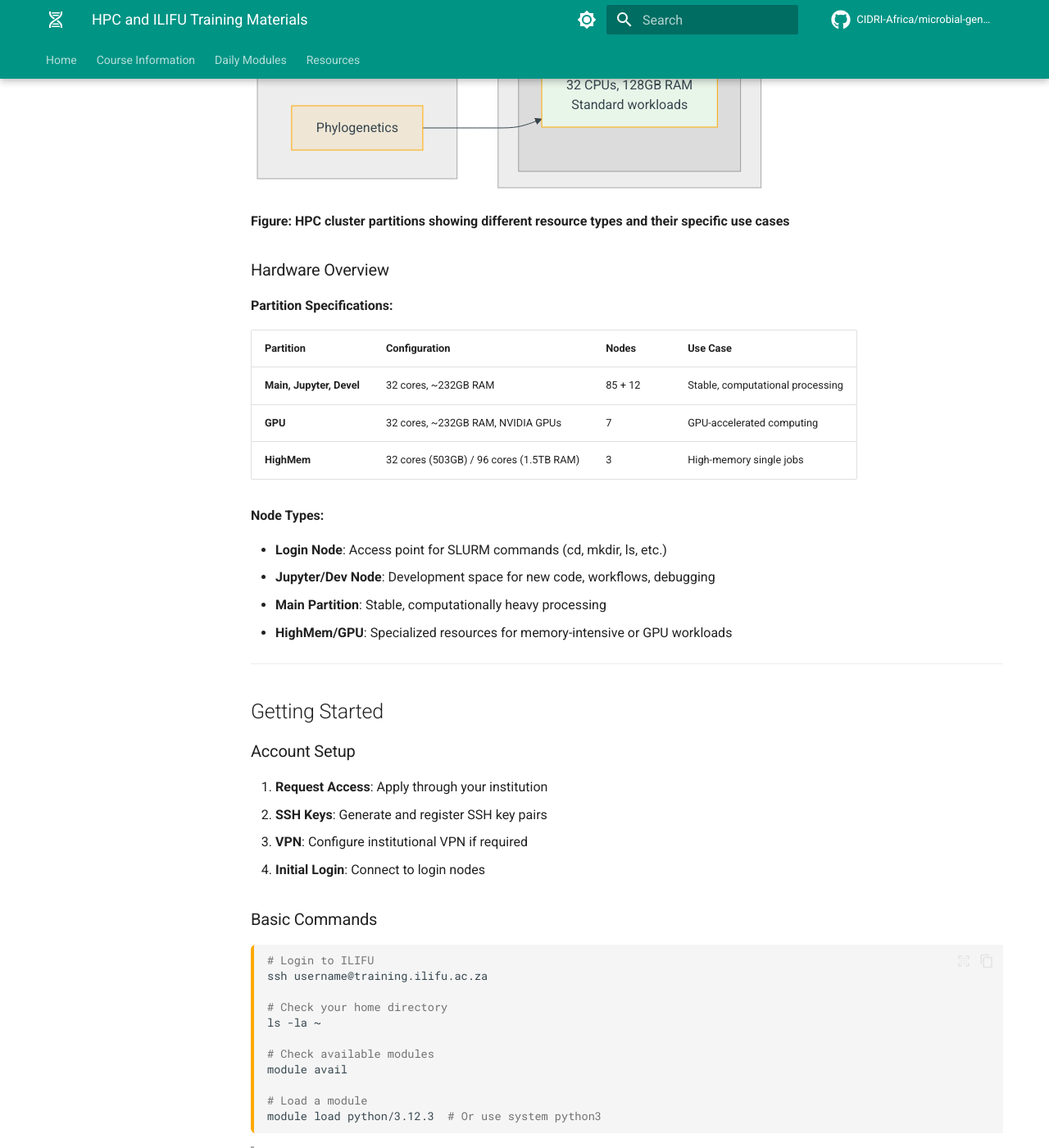
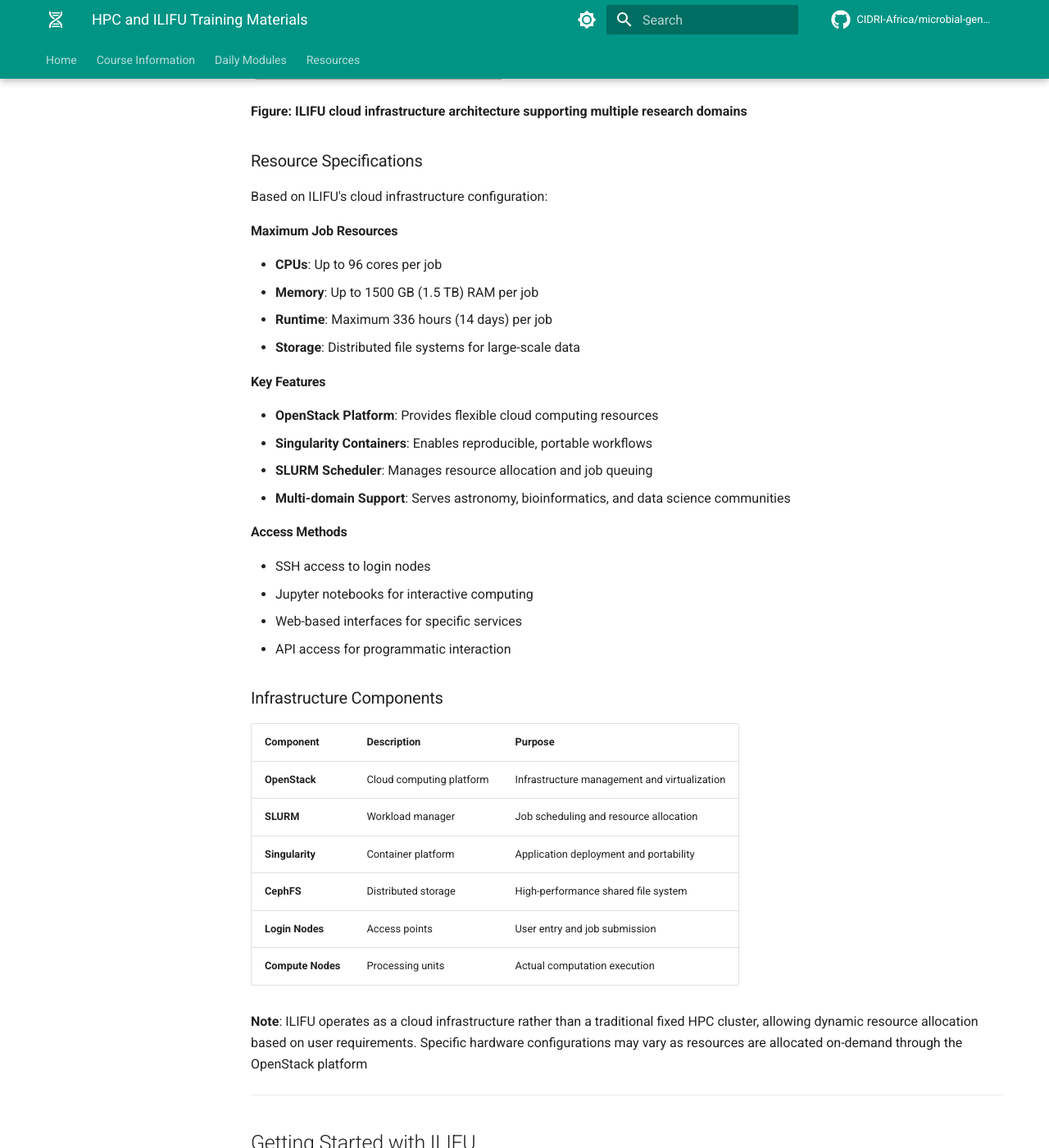
Before and after one commit to mamanambiya/microbial-genomics-training, an MkDocs documentation site: the page built from docs_src/day2/hpc-ilifu-training.md, in a window 1280 px wide and 1400 px high, scrolled down 7828 px. Shown: the whole window at 82% size. Built offline with MkDocs 1.6.1 and Material for MkDocs 9.7.7, drawn with Linux system fonts in a browser that asks for light colours; comment, search, counter and statistics services are not loaded; some of the changed text lies outside the part shown.

Commit message:
Update ILIFU cluster architecture with cloud infrastructure details
- Replace outdated partition specifications with current ILIFU cloud infrastructure info
- Add OpenStack platform, Singularity containers, and SLURM configuration details
- Update resource limits: 96 CPUs, 1.5TB RAM, 336 hours max runtime per job
- Add Mermaid diagram showing ILIFU infrastructure components
- Fix markdown linting issues (headings, lists, code blocks)
- Clarify that ILIFU is a cloud platform rather than fixed HPC cluster

````diff
--- a/docs_src/day2/hpc-ilifu-training.md
+++ b/docs_src/day2/hpc-ilifu-training.md
@@ -233,68 +233,91 @@ Desktop Computer          HPC Cluster
 
 ### ILIFU Cluster Architecture
 
+ILIFU (Inter-University Institute for Data Intensive Astronomy) is a cloud computing infrastructure designed for data-intensive research in astronomy, bioinformatics, and other computational sciences. The facility operates on an OpenStack platform with containerized workloads using Singularity and job scheduling through SLURM.
+
 ```mermaid
-graph LR
-    subgraph "ILIFU HPC Partitions"
-        subgraph "General Partition"
-            GP[General<br/>32 CPUs, 128GB RAM<br/>Standard workloads]
+graph TB
+    subgraph "ILIFU Infrastructure"
+        subgraph "Cloud Platform"
+            OS[OpenStack Cloud<br/>Infrastructure-as-a-Service]
         end
 
-        subgraph "HighMem Partition"
-            HM[HighMem<br/>32 CPUs, 256GB RAM<br/>Memory-intensive jobs]
+        subgraph "Compute Resources"
+            CN[Compute Nodes<br/>Max: 96 CPUs per job<br/>Max: 1500 GB RAM per job]
         end
 
-        subgraph "GPU Partition"
-            GPU[GPU<br/>32 CPUs, 128GB RAM<br/>4x V100 GPUs<br/>ML/AI workloads]
+        subgraph "Container Platform"
+            SP[Singularity Containers<br/>HPC-optimized<br/>Rootless execution]
         end
 
-        subgraph "Large Partition"
-            LP[Large<br/>64 CPUs, 512GB RAM<br/>Large-scale analysis]
+        subgraph "Job Scheduler"
+            SL[SLURM Workload Manager<br/>Max runtime: 336 hours]
         end
     end
 
-    subgraph "Use Cases"
-        UC1[Genome Assembly]
-        UC2[Variant Calling]
-        UC3[Metagenomics]
-        UC4[Machine Learning]
-        UC5[Phylogenetics]
+    subgraph "Research Domains"
+        AST[Astronomy<br/>MeerKAT, SKA]
+        BIO[Bioinformatics<br/>Genomics, Metagenomics]
+        DS[Data Science<br/>ML/AI Research]
     end
 
-    UC1 --> HM
-    UC2 --> GP
-    UC3 --> LP
-    UC4 --> GPU
-    UC5 --> GP
+    OS --> CN
+    CN --> SP
+    SP --> SL
 
-    style GP fill:#e8f5e9
-    style HM fill:#fff3e0
-    style GPU fill:#f3e5f5
-    style LP fill:#e1f5fe
+    AST --> SL
+    BIO --> SL
+    DS --> SL
+
+    style OS fill:#e1f5fe
+    style CN fill:#e8f5e9
+    style SP fill:#fff3e0
+    style SL fill:#f3e5f5
 ```
 
-**Figure: HPC cluster partitions showing different resource types and their specific use cases**
+**Figure: ILIFU cloud infrastructure architecture supporting multiple research domains**
 
-### Hardware Overview
+### Resource Specifications
 
-**Partition Specifications:**
+Based on ILIFU's cloud infrastructure configuration:
 
-| Partition | Configuration | Nodes | Use Case |
-|-----------|--------------|--------|----------|
-| **Main, Jupyter, Devel** | 32 cores, ~232GB RAM | 85 + 12 | Stable, computational processing |
-| **GPU** | 32 cores, ~232GB RAM, NVIDIA GPUs | 7 | GPU-accelerated computing |
-| **HighMem** | 32 cores (503GB) / 96 cores (1.5TB RAM) | 3 | High-memory single jobs |
+#### Maximum Job Resources
 
-**Node Types:**
+- **CPUs**: Up to 96 cores per job
+- **Memory**: Up to 1500 GB (1.5 TB) RAM per job
+- **Runtime**: Maximum 336 hours (14 days) per job
+- **Storage**: Distributed file systems for large-scale data
 
-- **Login Node**: Access point for SLURM commands (cd, mkdir, ls, etc.)
-- **Jupyter/Dev Node**: Development space for new code, workflows, debugging
-- **Main Partition**: Stable, computationally heavy processing
-- **HighMem/GPU**: Specialized resources for memory-intensive or GPU workloads
+#### Key Features
+
+- **OpenStack Platform**: Provides flexible cloud computing resources
+- **Singularity Containers**: Enables reproducible, portable workflows
+- **SLURM Scheduler**: Manages resource allocation and job queuing
+- **Multi-domain Support**: Serves astronomy, bioinformatics, and data science communities
+
+#### Access Methods
+
+- SSH access to login nodes
+- Jupyter notebooks for interactive computing
+- Web-based interfaces for specific services
+- API access for programmatic interaction
+
+### Infrastructure Components
+
+| Component | Description | Purpose |
+|-----------|-------------|---------|
+| **OpenStack** | Cloud computing platform | Infrastructure management and virtualization |
+| **SLURM** | Workload manager | Job scheduling and resource allocation |
+| **Singularity** | Container platform | Application deployment and portability |
+| **CephFS** | Distributed storage | High-performance shared file system |
+| **Login Nodes** | Access points | User entry and job submission |
+| **Compute Nodes** | Processing units | Actual computation execution |
+
+**Note**: ILIFU operates as a cloud infrastructure rather than a traditional fixed HPC cluster, allowing dynamic resource allocation based on user requirements. Specific hardware configurations may vary as resources are allocated on-demand through the OpenStack platform
 
 ---
 
-## Getting Started
+## Getting Started with ILIFU
 
 ### Account Setup
 
@@ -323,7 +346,7 @@ module load python/3.12.3  # Or use system python3
 
 ### File System Layout
 
-```
+```bash
 /home/username/          # Your home directory (limited space)
 /scratch/username/       # Temporary fast storage
 /data/project/          # Shared project data
@@ -403,6 +426,8 @@ graph TB
 ```
 
 **Figure: HPC cluster architecture showing the relationship between users, login nodes, SLURM scheduler, compute nodes, and shared storage**
+
+#### About SLURM
 
 **Simple Linux Utility for Resource Management (SLURM)** is a job scheduling and cluster management tool that:
 
@@ -490,11 +515,11 @@ To save and exit nano:
 
 ### Understanding Resources
 
-1. **CPU Cores**: Processing units
-2. **Memory (RAM)**: Working memory
-3. **GPU**: Graphics processing units
-4. **Storage**: Disk space
-5. **Network**: Data transfer bandwidth
+- **CPU Cores**: Processing units
+- **Memory (RAM)**: Working memory
+- **GPU**: Graphics processing units
+- **Storage**: Disk space
+- **Network**: Data transfer bandwidth
 
 ### Resource Allocation Strategies
 
@@ -535,11 +560,11 @@ scontrol show job job_id
 
 ### Job Submission
 
-1. **Test small first**: Start with short test runs
-2. **Use checkpoints**: Save progress regularly
-3. **Estimate resources**: Don't over-request
-4. **Use appropriate partitions**: Match job to partition
-5. **Clean up**: Remove temporary files
+- **Test small first**: Start with short test runs
+- **Use checkpoints**: Save progress regularly
+- **Estimate resources**: Don't over-request
+- **Use appropriate partitions**: Match job to partition
+- **Clean up**: Remove temporary files
 
 ### Code Optimization
 
@@ -555,10 +580,10 @@ with Pool(8) as pool:
 
 ### Data Management
 
-1. **Use scratch space** for temporary files
-2. **Compress data** when possible
-3. **Clean up regularly**
-4. **Use appropriate file formats**
+- **Use scratch space** for temporary files
+- **Compress data** when possible
+- **Clean up regularly**
+- **Use appropriate file formats**
 
 ### Common Mistakes to Avoid
 
@@ -747,11 +772,11 @@ module load python/3.12.3  # Or use system python3
 
 ### Getting Help
 
-1. **Documentation**: Check ILIFU docs
-2. **Help Desk**: Submit support tickets
-3. **Community**: Ask on forums or Slack
-4. **Training**: Attend workshops
-5. **Practical Tutorials**: Work through [High Performance Computing with SLURM: Practical Tutorial](./slurm-practical-tutorial.md)
+- **Documentation**: Check ILIFU docs
+- **Help Desk**: Submit support tickets
+- **Community**: Ask on forums or Slack
+- **Training**: Attend workshops
+- **Practical Tutorials**: Work through [High Performance Computing with SLURM: Practical Tutorial](./slurm-practical-tutorial.md)
 
 ---
 
````
